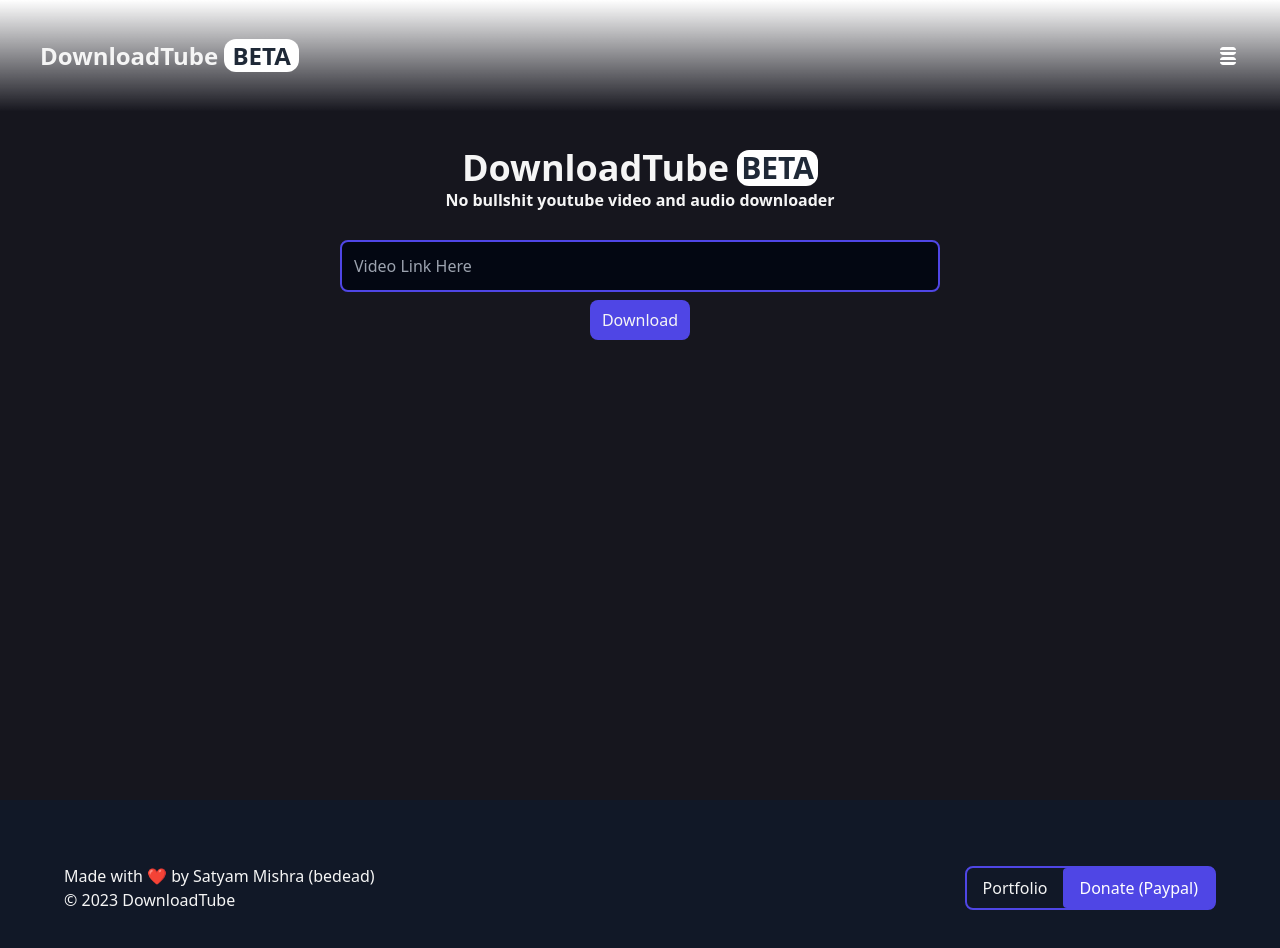
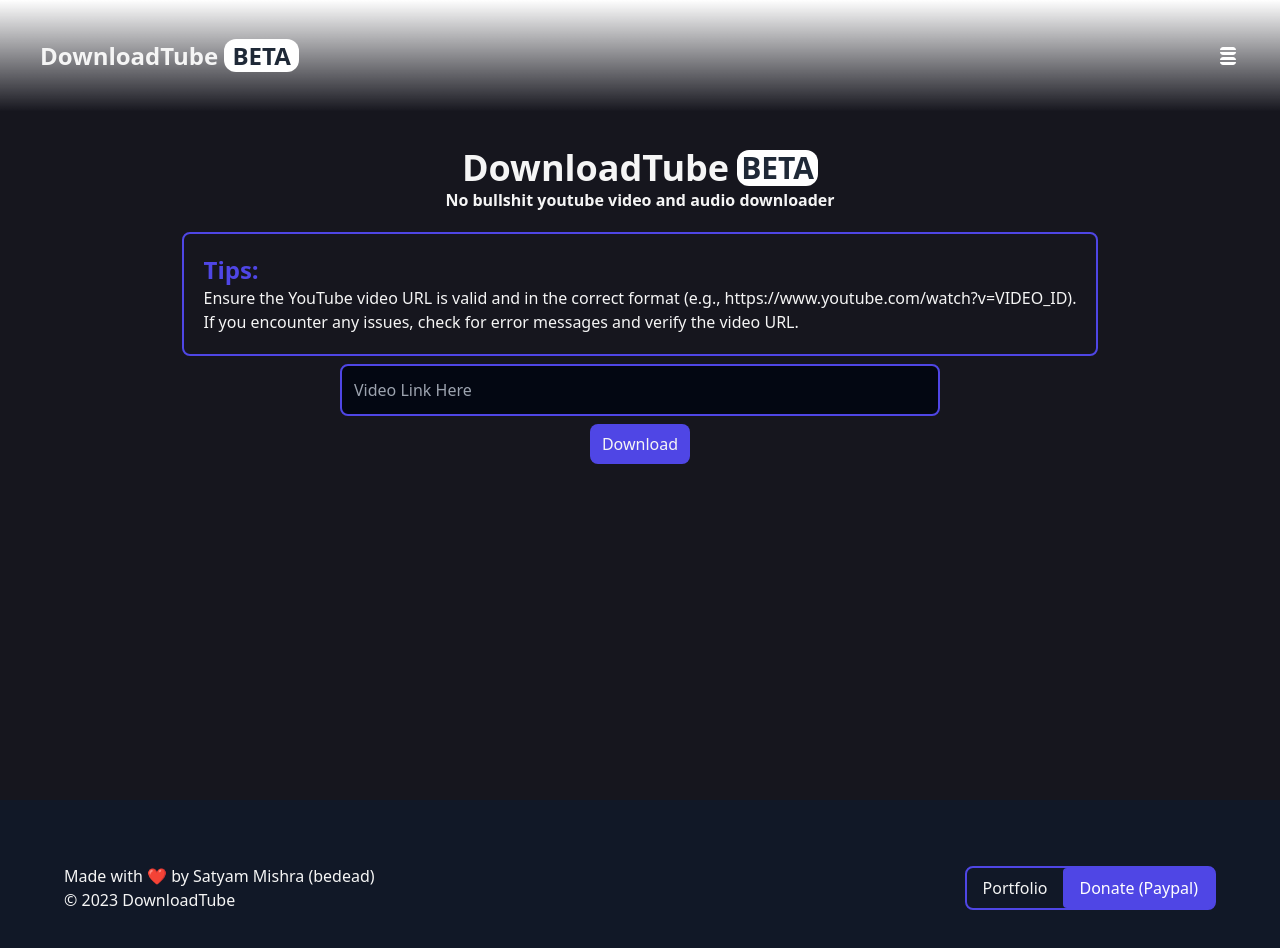
Before and after one commit to bedead/downloadtube, a Next.js app: page / in a window 1280 px wide. Shown: the top 948 px of the page. Built offline with nearby package versions, Linux system fonts and the light colour scheme.

Commit message:
added not stating supported format of urls

```diff
--- a/src/components/videoDownloader.js
+++ b/src/components/videoDownloader.js
@@ -114,6 +114,19 @@
                 </h1>
                 <p className="font-semibold text-center mt-2 md:mt-0">No bullshit youtube video and audio downloader</p>
             </div>
+            {/* supported url format note */}
+            <div className="border-[2px] border-separate border-indigo-600 p-5 rounded-lg ">
+                <h2 className="font-bold text-2xl text-indigo-600">Tips:</h2>
+                <ul>
+                    <li>
+                        Ensure the YouTube video URL is valid and in the correct format (e.g., https://www.youtube.com/watch?v=VIDEO_ID).
+                    </li>
+                    <li>
+                        If you encounter any issues, check for error messages and verify the video URL.
+                    </li>
+                </ul>
+            </div>
+            {/* url input */}
             <div className="p-2 w-full flex items-center justify-center relative">
                 <input
                     type="text"
```
